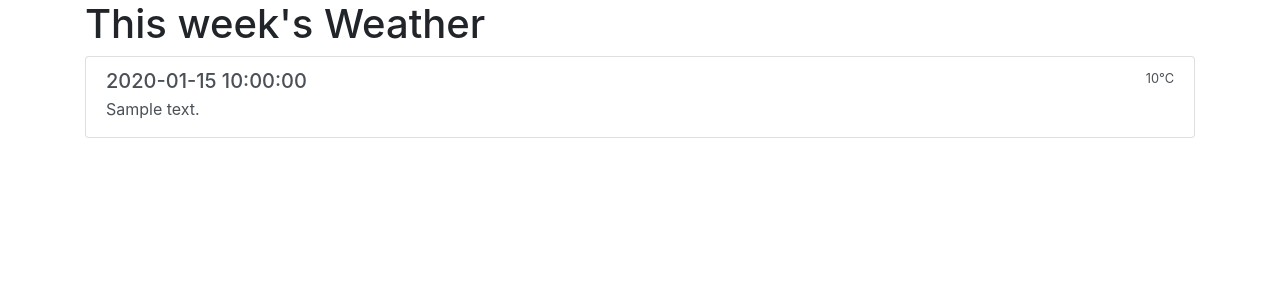
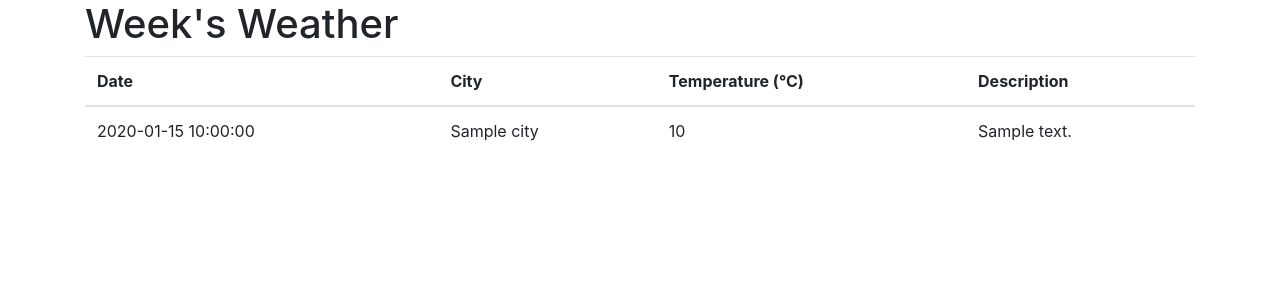
Before and after one commit to Pegoku/weather-app, a Flask app: template templates/week.html in a window 1280 px wide. Shown: the top 300 px of the page. Run offline with Flask 2, Linux system fonts and the light colour scheme; the template is opened without the code that fills it: most values are stand-ins (such as "Sample title", 1, 10 or a date in 2020); some libraries are stand-ins or nearby versions.

Commit message:
finished

```diff
--- a/app.py
+++ b/app.py
@@ -15,6 +15,9 @@ def create_db_and_table():
     conn = sqlite3.connect('weather.db')
     c = conn.cursor()
     c.execute('''CREATE TABLE IF NOT EXISTS weather_today
+                 (date TEXT, city TEXT, temperature REAL, description TEXT)''')
+    conn.commit()
+    c.execute('''CREATE TABLE IF NOT EXISTS weather_week
                  (date TEXT, city TEXT, temperature REAL, description TEXT)''')
     conn.commit()
     conn.close()
@@ -98,6 +101,85 @@ def get_weather_today():
 
     return get_weather_today_api()
 
+
+def get_weather_week_db():
+    conn = sqlite3.connect('weather.db')
+    c = conn.cursor()
+
+    c.execute("SELECT date, city, temperature, description FROM weather_week")
+
+    weather_data = c.fetchall()
+
+    conn.close()
+
+    # Convert the fetched data into a structured format
+    weather_list = []
+    for row in weather_data:
+        weather_dict = {
+            "date": row[0],
+            "city": row[1],
+            "temperature": row[2],
+            "description": row[3]
+        }
+        weather_list.append(weather_dict)
+
+    return weather_list
+
+def get_weather_week_api():
+    complete_url = f"{BASE_URL}forecast?q={CITY_NAME}&appid={API_KEY}&units=metric"
+    response = requests.get(complete_url)
+    weather_data = response.json()
+
+    print("Pulling data from API")
+
+    if weather_data['cod'] == "200":
+        conn = sqlite3.connect('weather.db')
+        c = conn.cursor()
+
+        # Clear existing data
+        c.execute("DELETE FROM weather_week")
+        conn.commit()
+
+        # Filter forecasts for 09:00 and 18:00 only
+        filtered_forecasts = [forecast for forecast in weather_data['list'] if forecast['dt_txt'].endswith("09:00:00") or forecast['dt_txt'].endswith("18:00:00")]
+
+        for forecast in filtered_forecasts:
+            date = forecast['dt_txt']
+            temperature = forecast['main']['temp']
+            description = forecast['weather'][0]['description']
+            city = CITY_NAME
+            c.execute("INSERT INTO weather_week (date, city, temperature, description) VALUES (?, ?, ?, ?)",
+                      (date, city, temperature, description))
+
+        conn.commit()
+        conn.close()
+        print("Data stored in DB")
+
+        return filtered_forecasts  # Return the filtered list of forecasts
+    else:
+        return None
+
+def get_weather_week():
+    conn = sqlite3.connect('weather.db')
+    c = conn.cursor()
+    c.execute("SELECT date FROM weather_week ORDER BY date ASC LIMIT 1")
+    first_entry = c.fetchone()
+    conn.close()
+
+    if first_entry:
+        first_date = datetime.strptime(first_entry[0], "%Y-%m-%d %H:%M:%S")
+        current_date = datetime.now()
+        time_difference = current_date - first_date
+        if time_difference.total_seconds() < 604800:  # 7 days
+            print("Data is up to date")
+            return get_weather_week_db()
+        else:
+            print("Data is not up to date")
+            return get_weather_week_api()
+
+    return get_weather_week_api()
+
+
 @app.route('/')
 def home():
     return render_template('home.html')
@@ -114,6 +196,10 @@ def today_weather():
 @app.route('/week')
 def week_weather():
     weather_data = get_weather_week()
+    if weather_data is None:
+        # Handle the case where weather_data is None by using an empty list
+        weather_data = []
+    print(weather_data)
     return render_template('week.html', weather_data=weather_data)
 
 # if weather.db doesn't exist
@@ -128,4 +214,4 @@ create_db_and_table()
 
 
 if __name__ == '__main__':
-    app.run(debug=True)
+    app.run(debug=True, host='0.0.0.0', port=5000)
--- a/templates/week.html
+++ b/templates/week.html
@@ -3,23 +3,33 @@
 <head>
     <meta charset="UTF-8">
     <meta name="viewport" content="width=device-width, initial-scale=1.0">
-    <title>This week's Weather</title>
+    <title>Week's Weather</title>
     <link rel="stylesheet" href="https://stackpath.bootstrapcdn.com/bootstrap/4.5.2/css/bootstrap.min.css">
 </head>
 <body>
     <div class="container">
-        <h1>This week's Weather</h1>
-        <div class="list-group">
-            {% for entry in weather_data %}
-                <a href="#" class="list-group-item list-group-item-action flex-column align-items-start">
-                    <div class="d-flex w-100 justify-content-between">
-                        <h5 class="mb-1">{{ entry.time }}</h5>
-                        <small>{{ entry.temp }}°C</small>
-                    </div>
-                    <p class="mb-1">{{ entry.description }}</p>
-                </a>
-            {% endfor %}
-        </div>
+        <h1>Week's Weather</h1>
+        <table class="table">
+            <thead>
+                <tr>
+                    <th scope="col">Date</th>
+                    <th scope="col">City</th>
+                    <th scope="col">Temperature (°C)</th>
+                    <th scope="col">Description</th>
+                </tr>
+            </thead>
+            <!-- <p>{{ weather_data }}</p> -->
+            <tbody>
+                {% for entry in weather_data %}
+                <tr>
+                    <td>{{ entry.date }}</td>
+                    <td>{{ entry.city }}</td>
+                    <td>{{ entry.temperature }}</td>
+                    <td>{{ entry.description }}</td>
+                </tr>
+                {% endfor %}
+            </tbody>
+        </table>
     </div>
     <script src="https://code.jquery.com/jquery-3.5.1.slim.min.js"></script>
     <script src="https://cdn.jsdelivr.net/npm/@popperjs/core@2.5.2/dist/umd/popper.min.js"></script>
```
Also changed, not shown: README.md, img/image.png (added).
